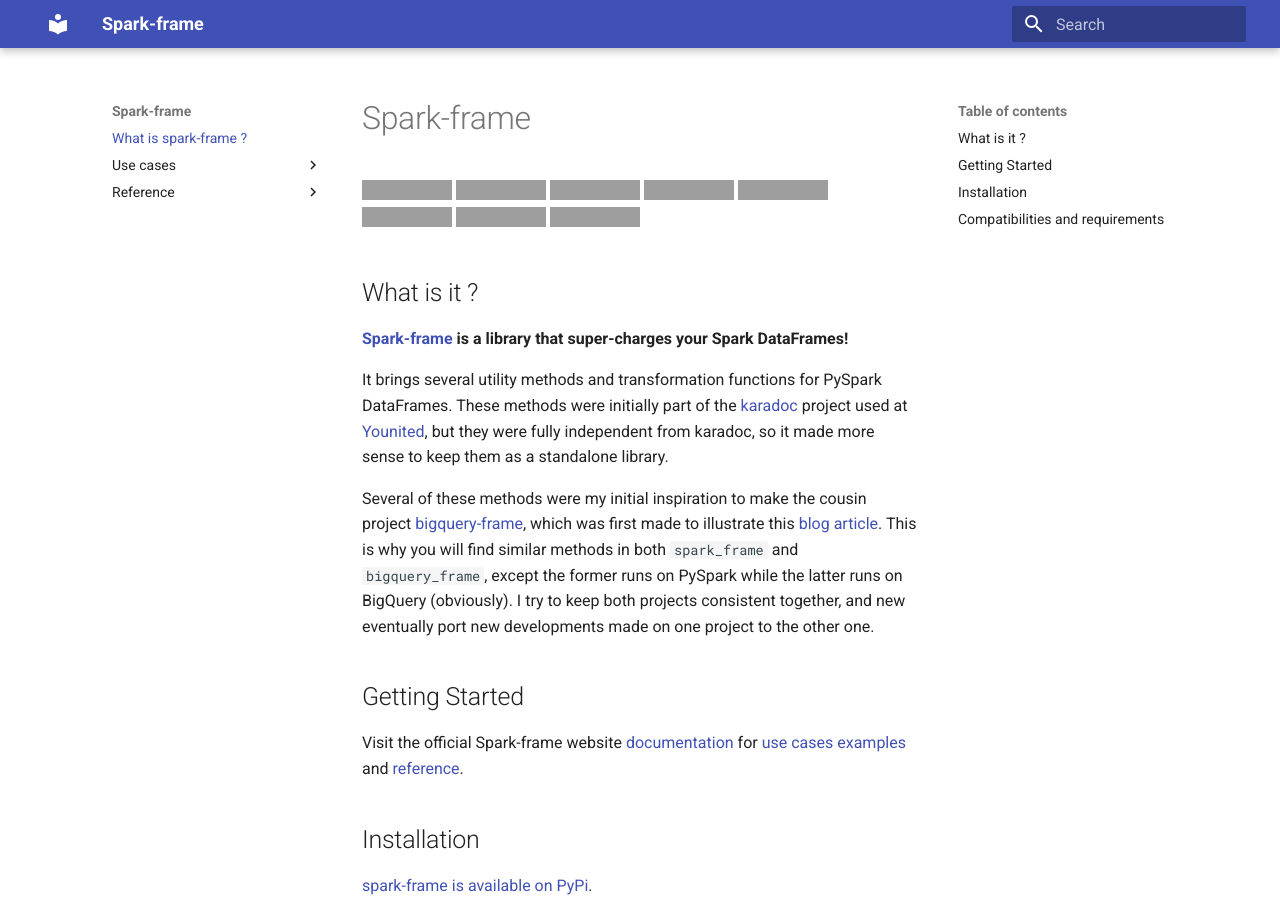
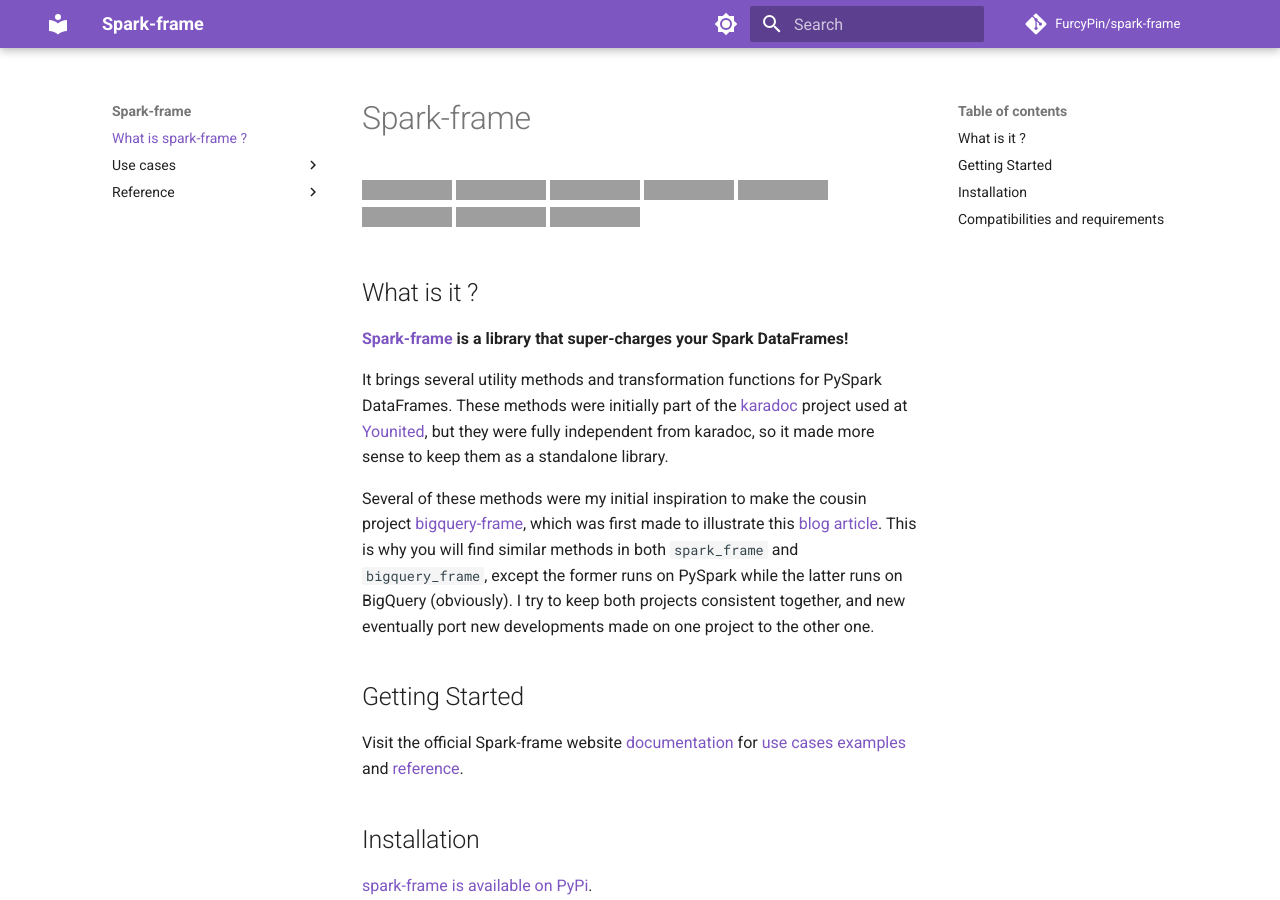
Before and after one commit to FurcyPin/spark-frame, an MkDocs documentation site: the page built from docs/README.md, in a window 1280 px wide and 900 px high. Built offline with MkDocs 1.6.1 and Material for MkDocs 9.7.7, drawn with Linux system fonts in a browser that asks for light colours; comment, search, counter and statistics services are not loaded; grey boxes are pictures that could not be loaded.

Commit message:
docs: change palette, add night mode and link to git repo in doc site

```diff
--- a/mkdocs.yml
+++ b/mkdocs.yml
@@ -2,7 +2,20 @@
 site_name: Spark-frame
 
 theme:
-  name: "material"
+  name: material
+  palette:
+    - scheme: default
+      primary: deep purple
+      accent: deep purple
+      toggle:
+        icon: material/brightness-7
+        name: Switch to dark mode
+    - scheme: slate
+      primary: deep purple
+      accent: deep purple
+      toggle:
+        icon: material/brightness-4
+        name: Switch to light mode
 
 plugins:
   - search:
@@ -37,8 +50,10 @@
   - README.md
   - spark_frame
 
-#site_url: docs/home.md
+site_url: https://furcypin.github.io/spark-frame
 edit_uri: https://github.com/FurcyPin/spark-frame/tree/main/docs
+repo_url: https://github.com/FurcyPin/spark-frame
+repo_name: FurcyPin/spark-frame
 
 nav:
   - What is spark-frame ?: "README.md"
```
